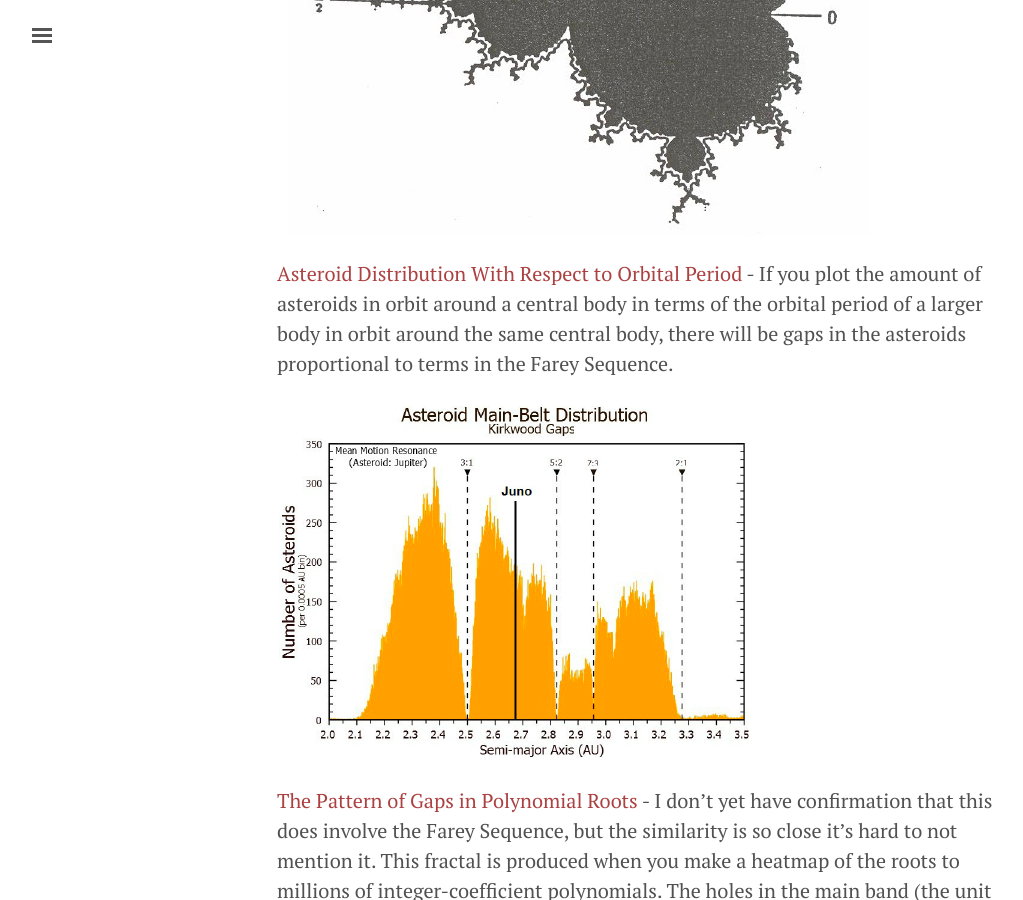
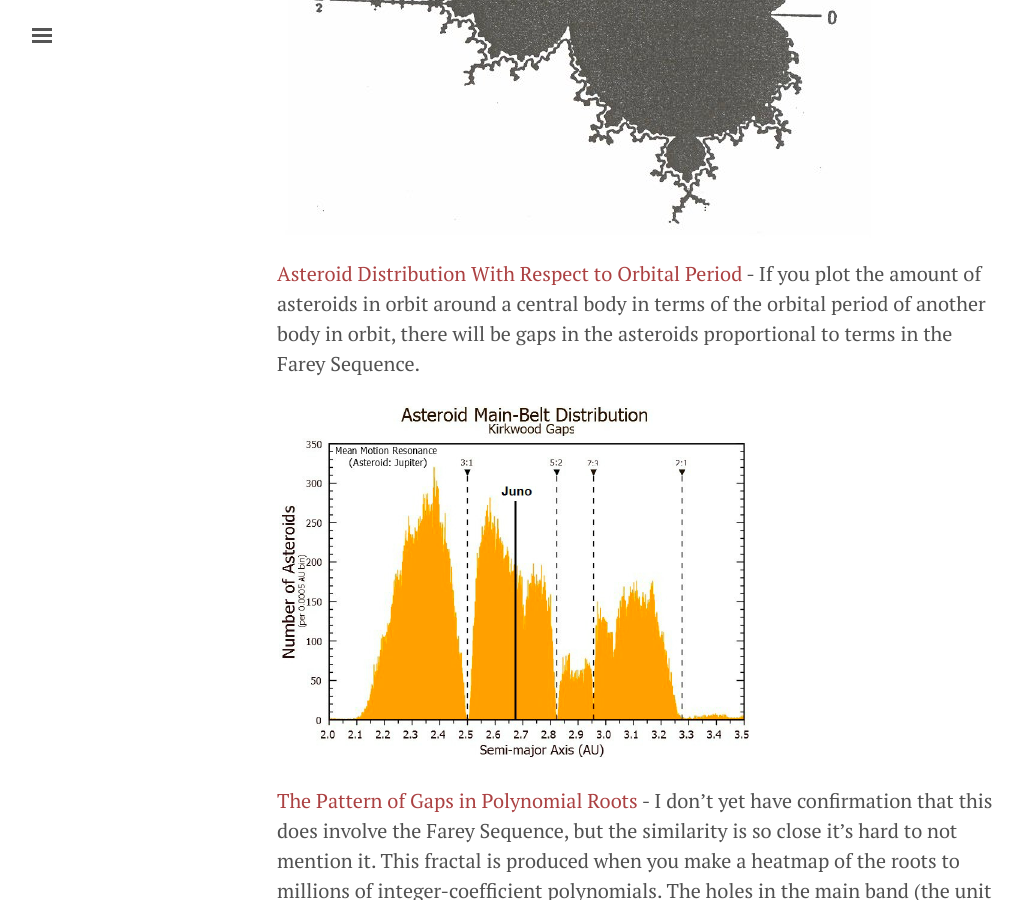
Before and after one commit to kylehovey/blog, a Jekyll site: the page built from on_vineyards_harmony_and_mathematics.md, in a window 1280 px wide and 900 px high, scrolled down 20153 px. Shown: the whole window, without its empty margins (3-1026 px from the left). Built offline with Jekyll 4.4.1, drawn with Linux system fonts in a browser that asks for light colours; formulas are drawn with MathJax 3.

Commit message:
Fixed some wording

```diff
--- a/on_vineyards_harmony_and_mathematics.md
+++ b/on_vineyards_harmony_and_mathematics.md
@@ -169,7 +169,7 @@ For now, I will leave you with a list of other surprising places the Farey Seque
 
 ![The Mandelbrot Set and points that relate to the Farey Sequence](/blog/images/vineyard/Pasted image 20230114174141.png)
 
-[Asteroid Distribution With Respect to Orbital Period](https://www.researchgate.net/figure/Dwarf-planet-Juno-in-relation-to-the-main-Asteroid-Belt_fig1_259592631){:target="blank"} - If you plot the amount of asteroids in orbit around a central body in terms of the orbital period of a larger body in orbit around the same central body, there will be gaps in the asteroids proportional to terms in the Farey Sequence.
+[Asteroid Distribution With Respect to Orbital Period](https://www.researchgate.net/figure/Dwarf-planet-Juno-in-relation-to-the-main-Asteroid-Belt_fig1_259592631){:target="blank"} - If you plot the amount of asteroids in orbit around a central body in terms of the orbital period of another body in orbit, there will be gaps in the asteroids proportional to terms in the Farey Sequence.
 
 ![Distribution of asteroids with respect to orbital distance](/blog/images/vineyard/Pasted image 20230114174700.png)
 
```
